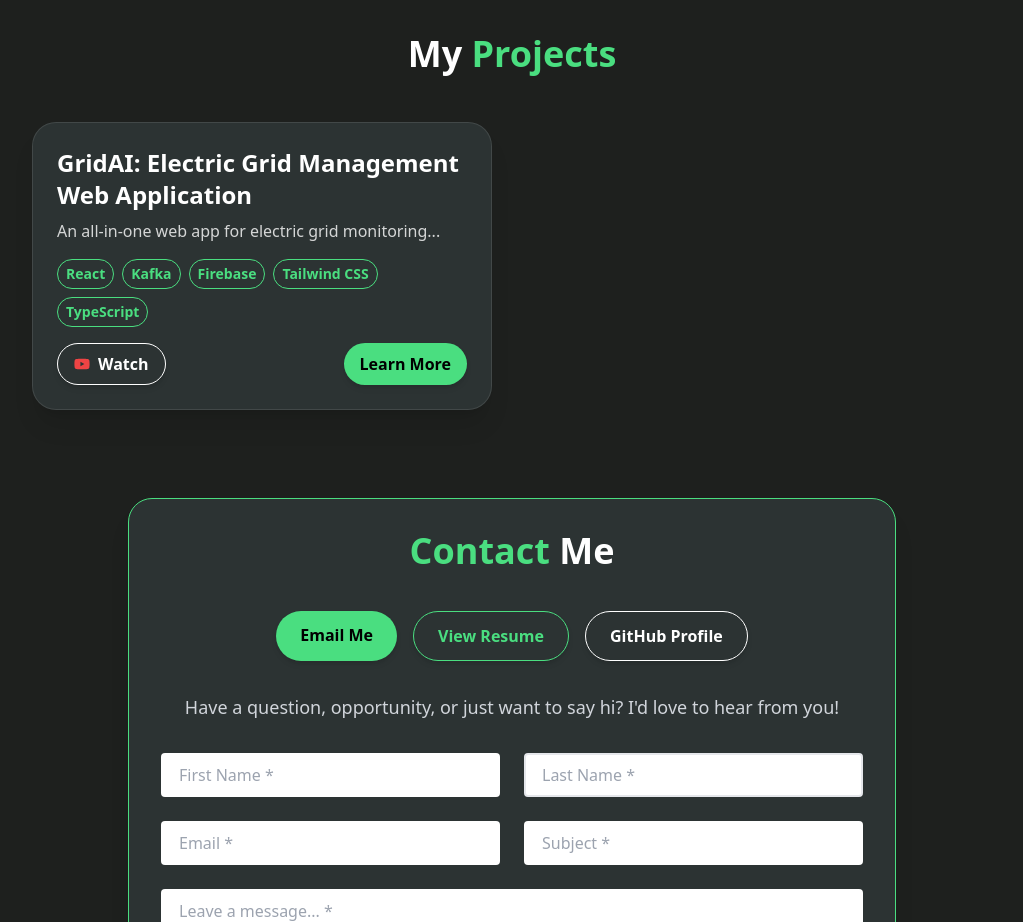
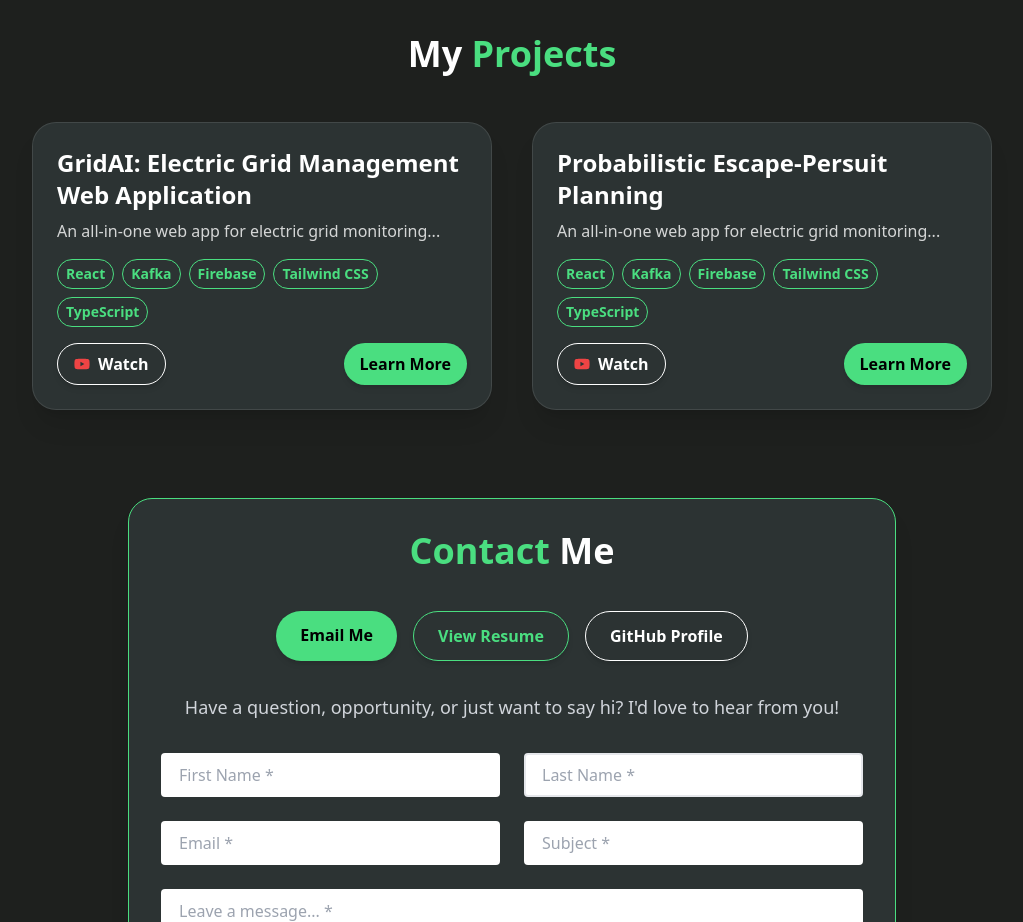
Before and after one commit to jhsotoglz/web-portfolio, a React (Vite) app: page / in a window 1280 px wide. Shown: the part 1200-2122 px from the top of the page, without its empty margins (128-1151 px from the left). Built offline with nearby package versions, Linux system fonts and the light colour scheme.

Commit message:
Project Data updated for Project 2

```diff
--- a/src/data/projectData.ts
+++ b/src/data/projectData.ts
@@ -25,5 +25,17 @@ export const projects: Project[] = [
     ],
     images: [GridAIPoster]
   },
-  // Add more projects here...
+  {
+    title: "Probabilistic Escape-Persuit Planning",
+    description: "An all-in-one web app for electric grid monitoring...",
+    tech: ["React", "Kafka", "Firebase", "Tailwind CSS", "TypeScript"],
+    link: undefined,
+    youtube: "https://www.youtube.com/embed/H-c5zdhf0zs",
+    details: `GridAI is a real-time dashboard...`,
+    pdfs: [
+      { name: "Design Doc", url: "/docs/gridai_design.pdf" },
+      { name: "Final Report", url: "/docs/gridai_report.pdf" },
+    ],
+    images: [GridAIPoster]
+  },
 ];
```
